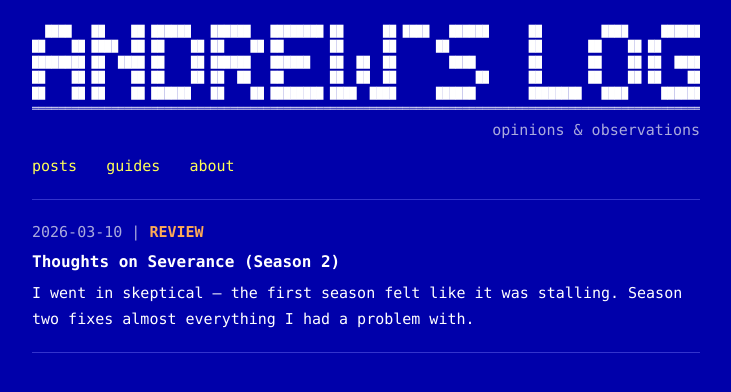
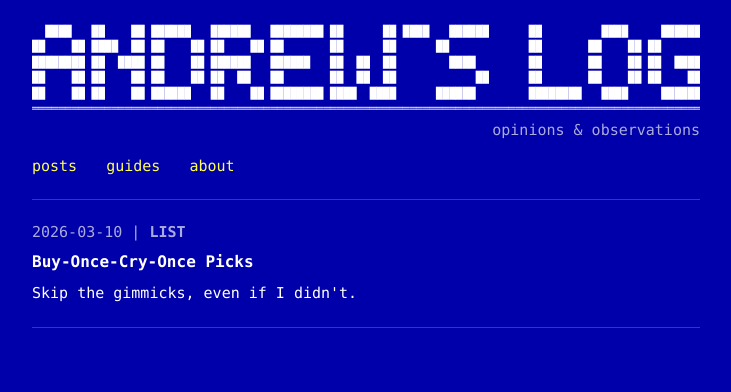
Before and after one commit to a4w-h4y/andrews-log, a Jekyll site: the page built from index.html, in a window 1280 px wide. Shown: the top 392 px of the page, without its empty margins (274-1005 px from the left). Built offline with Jekyll 4.4.1, drawn with Linux system fonts in a browser that asks for light colours.

Commit message:
Fix link to Buy-Once-Cry-Once Picks post and update excerpt

```diff
--- a/index.html
+++ b/index.html
@@ -14,12 +14,11 @@ layout: default
 
    <article>
     <div class="post-meta">
-      2026-03-10 | <span class="tag tag-review">REVIEW</span>
+      2026-03-10 | <span class="tag tag-list">LIST</span>
     </div>
-    <h2><a href="{{ '/posts/review-example-show.html' | relative_url }}">Thoughts on Severance (Season 2)</a></h2>
+    <h2><a href="{{ '/posts/buy-once-cry-once-picks.md' | relative_url }}">Buy-Once-Cry-Once Picks</a></h2>
     <p class="post-excerpt">
-      I went in skeptical — the first season felt like it was stalling.
-      Season two fixes almost everything I had a problem with.
+      Skip the gimmicks, even if I didn't.
     </p>
   </article>
 
```
